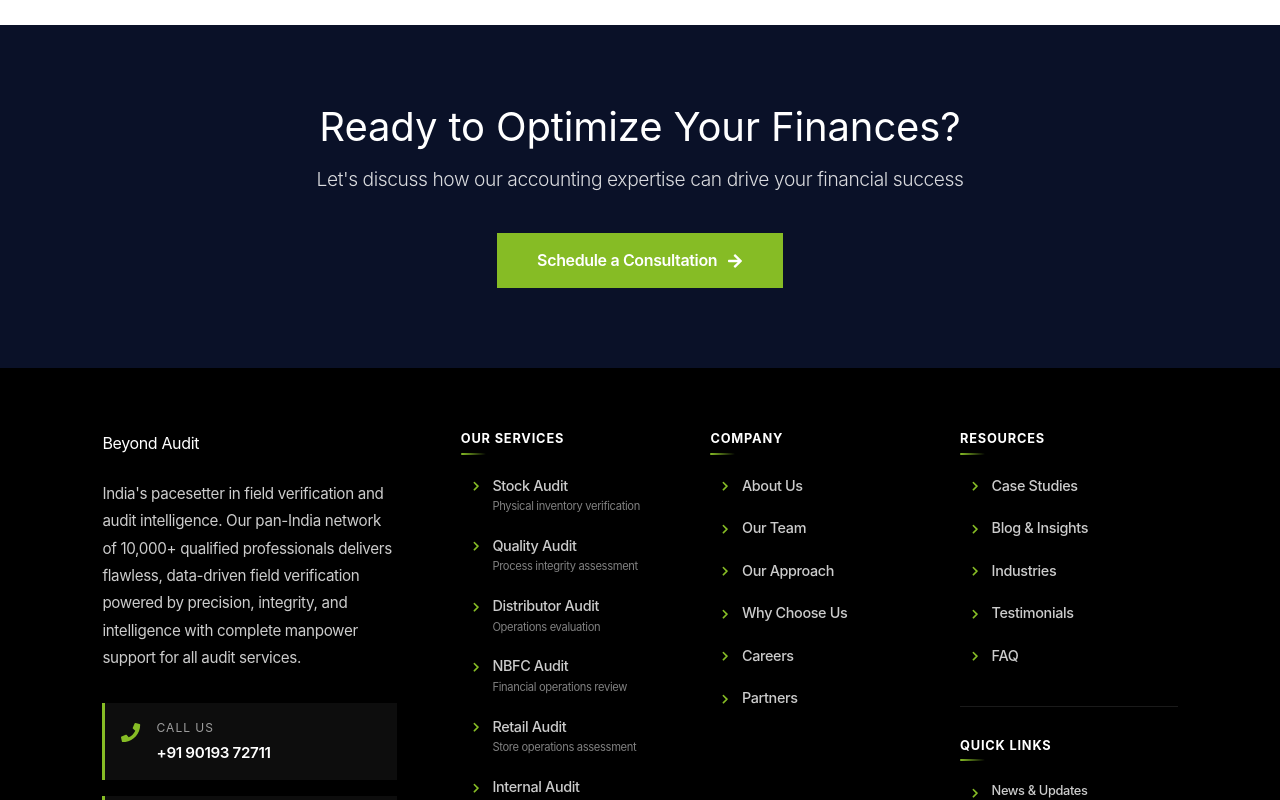
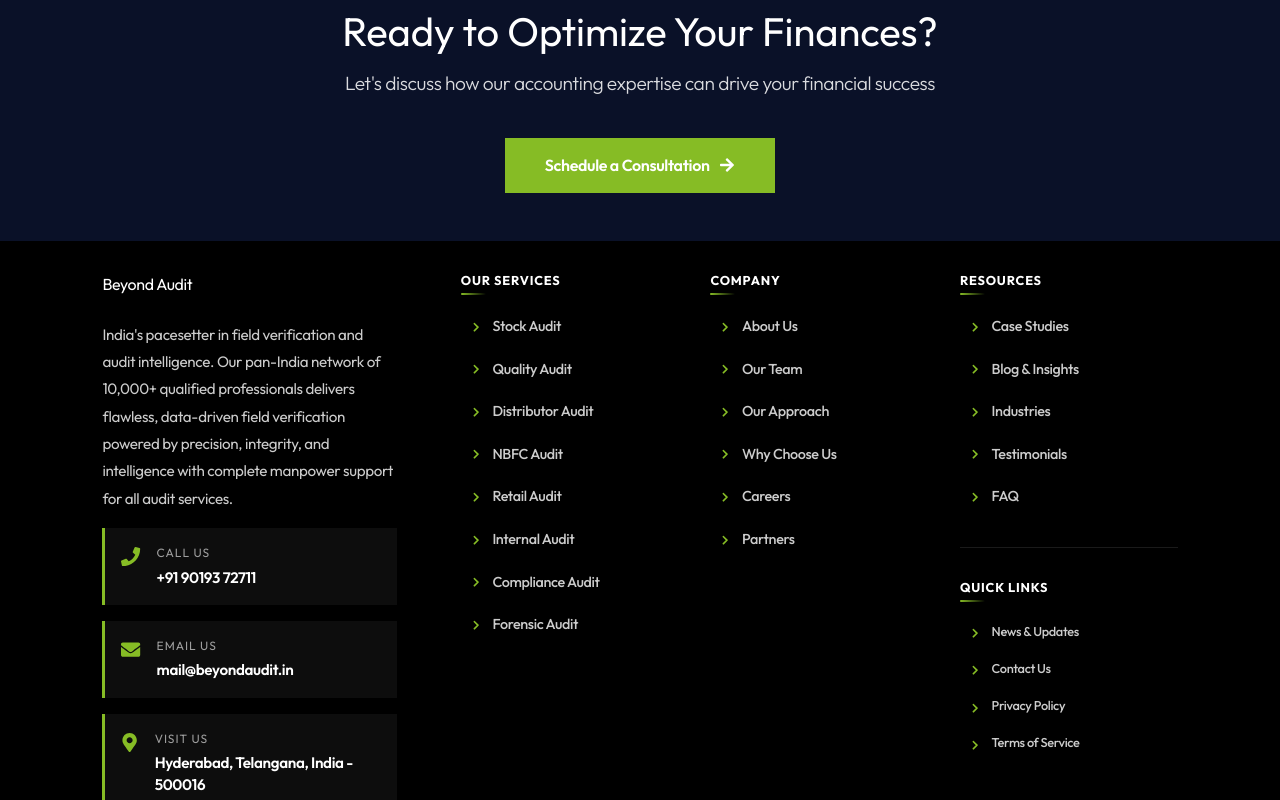
Before and after one commit to octaleadsprivatelimited-cloud/beyondaudit, a React (Create React App) app in the folder frontend/: page /news in a window 1280 px wide. Shown: the part 1420-2220 px from the top of the page. Built offline with nearby package versions, Linux system fonts and the light colour scheme.

Commit message:
UI: Global Outfit font, hide footer service subtitles, compact desktop footer, update hero title and remove trailing line

```diff
--- a/frontend/public/index.html
+++ b/frontend/public/index.html
@@ -6,6 +6,9 @@
     <meta name="theme-color" content="#1e3a8a" />
     <meta name="description" content="India's leading field verification and audit intelligence company. Pan-India network of 10,000+ qualified professionals delivering flawless, data-driven audit services with complete manpower support, precision, integrity, and intelligence." />
     <link rel="canonical" href="https://beyondaudit.in" />
+    <link rel="preconnect" href="https://fonts.googleapis.com">
+    <link rel="preconnect" href="https://fonts.gstatic.com" crossorigin>
+    <link href="https://fonts.googleapis.com/css2?family=Outfit:wght@300;400;500;600;700;800&display=swap" rel="stylesheet">
     <title>Beyond Audit - India's Leading Field Verification & Audit Intelligence</title>
   </head>
   <body>
--- a/frontend/src/components/Footer.css
+++ b/frontend/src/components/Footer.css
@@ -5,7 +5,7 @@
 /* Deloitte-Style CTA Banner Section */
 .footer-cta {
   background: #0a1128;
-  padding: 5rem 8%;
+  padding: 3rem 8%;
   position: relative;
   overflow: hidden;
 }
@@ -56,7 +56,7 @@
 /* Black Mega Menu Section */
 .footer-mega-menu {
   background: #000000;
-  padding: 4rem 8% 2.5rem;
+  padding: 2rem 8% 1.5rem;
   color: white;
 }
 
@@ -65,7 +65,7 @@
   margin: 0 auto;
   display: grid;
   grid-template-columns: 2fr 1fr 1fr 1fr 1fr;
-  gap: 2.5rem;
+  gap: 1.5rem;
 }
 
 /* Brand Section */
@@ -90,7 +90,7 @@
 .footer-description {
   color: rgba(255, 255, 255, 0.8);
   line-height: 1.8;
-  margin-bottom: 2rem;
+  margin-bottom: 1rem;
   font-size: 0.95rem;
 }
 
@@ -99,7 +99,7 @@
   display: flex;
   flex-direction: column;
   gap: 1rem;
-  margin-bottom: 2rem;
+  margin-bottom: 1rem;
 }
 
 .contact-card {
@@ -263,11 +263,7 @@
 }
 
 .link-desc {
-  font-size: 0.7rem;
-  color: rgba(255, 255, 255, 0.5);
-  display: block;
-  margin-top: 0.2rem;
-  line-height: 1.3;
+  display: none !important;
 }
 
 .footer-link.small .link-name {
@@ -401,7 +397,7 @@
 /* Footer Bottom */
 .footer-bottom {
   background: #050a14;
-  padding: 2rem 8%;
+  padding: 1rem 8%;
   border-top: 1px solid rgba(255, 255, 255, 0.1);
 }
 
--- a/frontend/src/index.css
+++ b/frontend/src/index.css
@@ -33,12 +33,18 @@
 }
 
 body {
-  font-family: -apple-system, BlinkMacSystemFont, 'Segoe UI', 'Roboto', 'Helvetica Neue', Arial, sans-serif;
+  font-family: 'Outfit', -apple-system, BlinkMacSystemFont, 'Segoe UI', 'Roboto', 'Helvetica Neue', Arial, sans-serif;
   overflow-x: hidden;
   color: #1d1d1f;
   line-height: 1.47059;
   font-weight: 400;
   letter-spacing: -0.022em;
+}
+
+/* Force Outfit across all common elements */
+body, p, a, span, div, h1, h2, h3, h4, h5, h6,
+button, input, textarea, select, label, li, ul {
+  font-family: 'Outfit', sans-serif !important;
 }
 
 /* Apple Typography System */
--- a/frontend/src/pages/Home.js
+++ b/frontend/src/pages/Home.js
@@ -126,8 +126,7 @@
           <div className="hero-content animate-fade-in">
         <h1 className="hero-title">
           India's Leading<br />
-          <span className="hero-accent">Field Verification</span><br />
-          & Audit Intelligence
+          <span className="hero-accent">Audit Intelligence</span>
         </h1>
         <p className="hero-subtitle">
           Redefining the audit and compliance ecosystem through flawless, data-driven field verification powered by precision, integrity, and intelligence. Our pan-India network of 10,000+ qualified professionals delivers unmatched accuracy, transparency, and efficiency across all audit services with complete manpower support.
--- a/frontend/src/pages/OurApproach.css
+++ b/frontend/src/pages/OurApproach.css
@@ -18,6 +18,7 @@
 .approach-hero-content p {
   font-size: 1.3rem;
   opacity: 0.95;
+  color: white;
 }
 
 .approach-intro {
```
